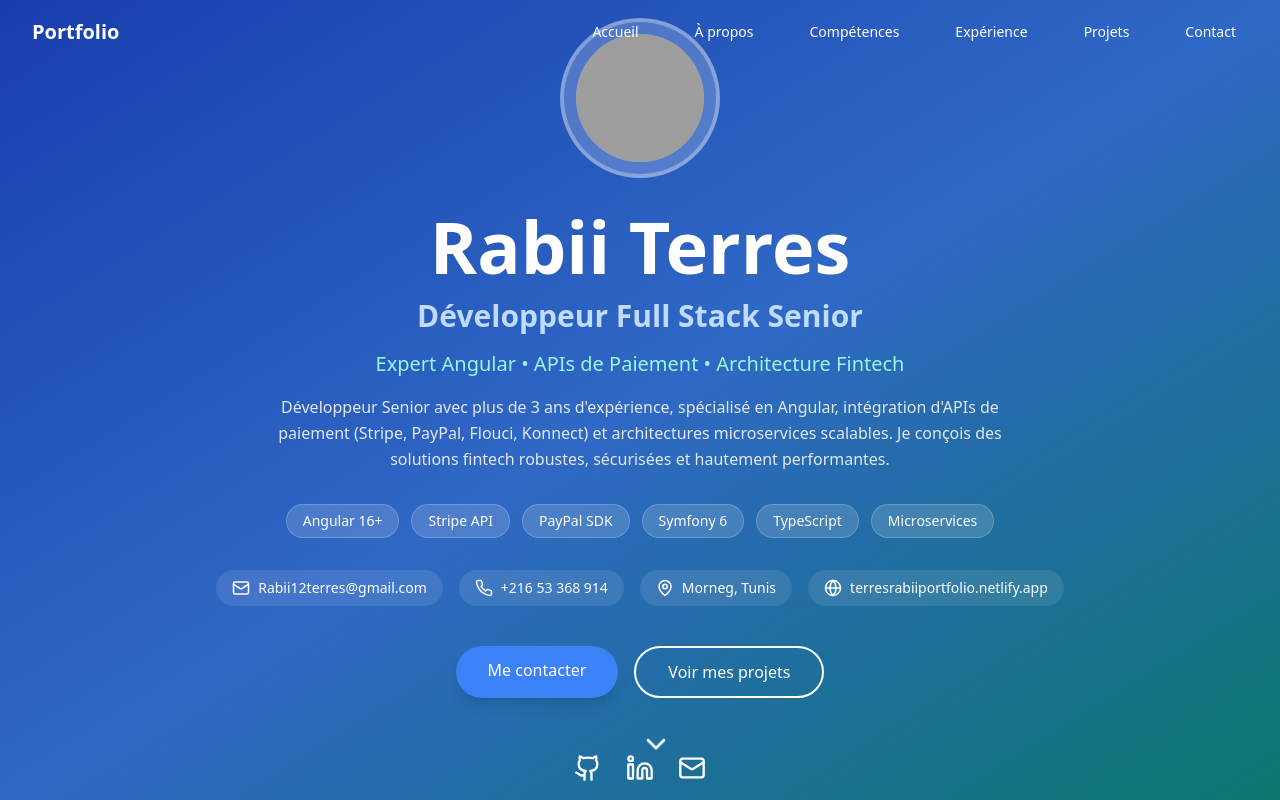
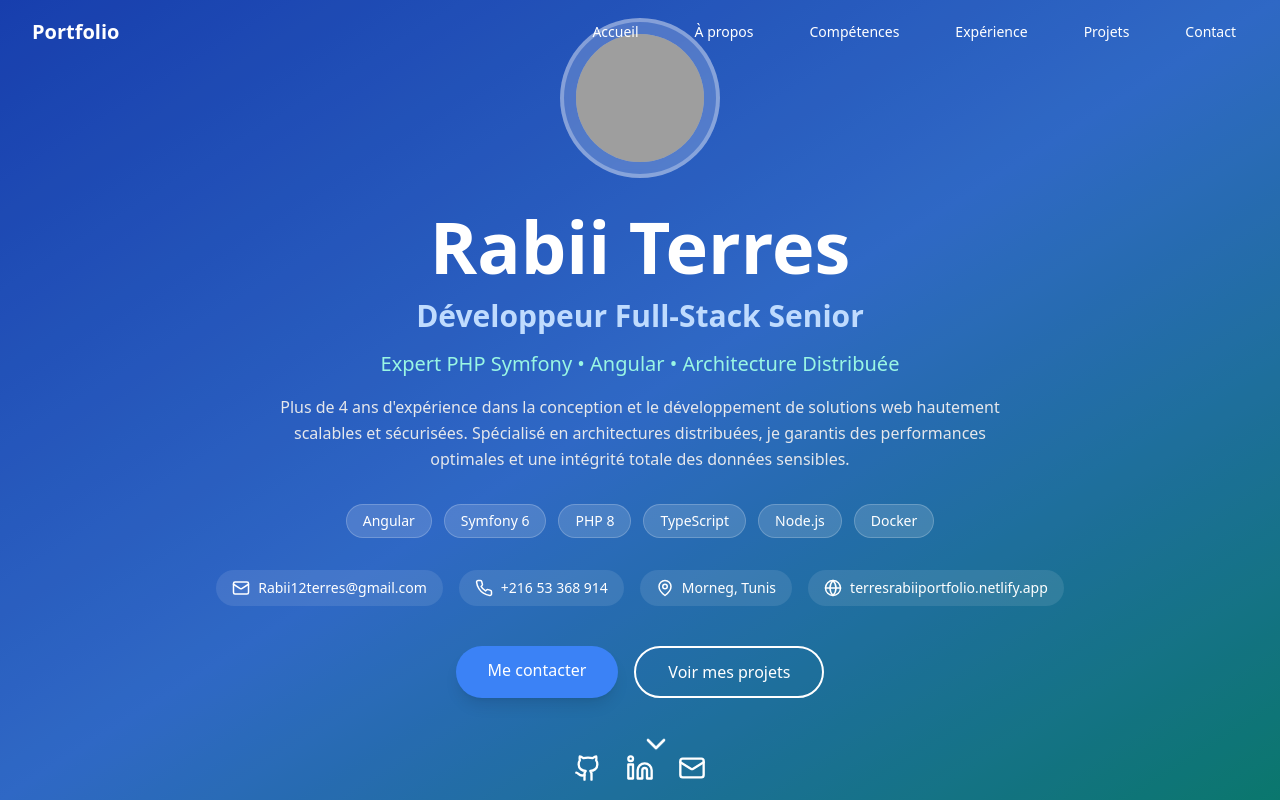
Before and after one commit to Rabii43/Portfolio, a React (Vite) app: page / in a window 1280 px wide. Shown: the top 800 px of the page. Built offline with nearby package versions, Linux system fonts and the light colour scheme; grey boxes are pictures that could not be loaded.

Commit message:
last change inforamation

```diff
--- a/src/components/About.tsx
+++ b/src/components/About.tsx
@@ -18,7 +18,7 @@ const About = () => {
             </h2>
             <div className="w-24 h-1 bg-blue-500 mx-auto mb-8"></div>
             <p className="text-xl text-gray-600 max-w-4xl mx-auto leading-relaxed">
-              Développeur Full Stack Senior avec plus de 3 ans d'expérience dans la conception et le développement
+              Développeur Full Stack Senior avec plus de 4 ans d'expérience dans la conception et le développement
               d'applications web et de solutions fintech. Expert Angular, spécialisé dans l'intégration d'APIs de
               paiement sécurisées (Stripe, PayPal, Flouci, Konnect) et les architectures microservices scalables.
             </p>
--- a/src/components/Hero.tsx
+++ b/src/components/Hero.tsx
@@ -32,26 +32,25 @@ const Hero = () => {
         </h1>
 
         <p className="text-2xl md:text-3xl mb-4 text-blue-200 animate-fade-in-delay font-semibold">
-          Développeur Full Stack Senior
+          Développeur Full-Stack Senior
         </p>
 
         <p className="text-lg md:text-xl mb-4 text-teal-200 animate-fade-in-delay font-medium">
-          Expert Angular &bull; APIs de Paiement &bull; Architecture Fintech
+          Expert PHP Symfony &bull; Angular &bull; Architecture Distribuée
         </p>
 
         <p className="text-base mb-8 text-gray-200 max-w-3xl mx-auto animate-fade-in-delay-2 leading-relaxed">
-          Développeur Senior avec plus de 3 ans d'expérience, spécialisé en Angular, intégration d'APIs de paiement
-          (Stripe, PayPal, Flouci, Konnect) et architectures microservices scalables. Je conçois des solutions
-          fintech robustes, sécurisées et hautement performantes.
+          Plus de 4 ans d'expérience dans la conception et le développement de solutions web hautement scalables et sécurisées.
+          Spécialisé en architectures distribuées, je garantis des performances optimales et une intégrité totale des données sensibles.
         </p>
 
         <div className="flex flex-wrap justify-center gap-3 mb-8 animate-fade-in-delay-2">
-          <span className="bg-white/15 backdrop-blur-sm px-4 py-1.5 rounded-full text-sm font-medium border border-white/20">Angular 16+</span>
-          <span className="bg-white/15 backdrop-blur-sm px-4 py-1.5 rounded-full text-sm font-medium border border-white/20">Stripe API</span>
-          <span className="bg-white/15 backdrop-blur-sm px-4 py-1.5 rounded-full text-sm font-medium border border-white/20">PayPal SDK</span>
+          <span className="bg-white/15 backdrop-blur-sm px-4 py-1.5 rounded-full text-sm font-medium border border-white/20">Angular</span>
           <span className="bg-white/15 backdrop-blur-sm px-4 py-1.5 rounded-full text-sm font-medium border border-white/20">Symfony 6</span>
+          <span className="bg-white/15 backdrop-blur-sm px-4 py-1.5 rounded-full text-sm font-medium border border-white/20">PHP 8</span>
           <span className="bg-white/15 backdrop-blur-sm px-4 py-1.5 rounded-full text-sm font-medium border border-white/20">TypeScript</span>
-          <span className="bg-white/15 backdrop-blur-sm px-4 py-1.5 rounded-full text-sm font-medium border border-white/20">Microservices</span>
+          <span className="bg-white/15 backdrop-blur-sm px-4 py-1.5 rounded-full text-sm font-medium border border-white/20">Node.js</span>
+          <span className="bg-white/15 backdrop-blur-sm px-4 py-1.5 rounded-full text-sm font-medium border border-white/20">Docker</span>
         </div>
 
         <div className="flex flex-wrap justify-center gap-4 mb-10 animate-fade-in-delay-2">
--- a/src/components/Skills.tsx
+++ b/src/components/Skills.tsx
@@ -8,18 +8,18 @@ const Skills = () => {
   });
 
   const skills = [
-    { name: 'Angular', level: 97, color: 'bg-red-500' },
-    { name: 'TypeScript', level: 95, color: 'bg-blue-600' },
-    { name: 'Symfony', level: 93, color: 'bg-gray-800' },
+    { name: 'Angular', level: 70, color: 'bg-red-500' },
+    { name: 'TypeScript', level: 80, color: 'bg-blue-600' },
+    { name: 'Symfony', level: 75, color: 'bg-gray-800' },
     { name: 'PHP', level: 90, color: 'bg-blue-500' },
-    { name: 'Stripe API', level: 92, color: 'bg-teal-500' },
-    { name: 'PayPal SDK', level: 88, color: 'bg-blue-700' },
-    { name: 'Flouci / Konnect', level: 85, color: 'bg-orange-500' },
-    { name: 'Vue.js', level: 88, color: 'bg-green-500' },
+    { name: 'Stripe API', level: 80, color: 'bg-teal-500' },
+    { name: 'PayPal SDK', level: 80, color: 'bg-blue-700' },
+    { name: 'Flouci / Konnect', level: 90, color: 'bg-orange-500' },
+    { name: 'Vue.js', level: 60, color: 'bg-green-500' },
     { name: 'Nuxt.js', level: 85, color: 'bg-green-600' },
-    { name: 'Node.js', level: 88, color: 'bg-green-700' },
+    { name: 'Node.js', level: 70, color: 'bg-green-700' },
     { name: 'HTML/CSS', level: 95, color: 'bg-orange-400' },
-    { name: 'SCSS', level: 88, color: 'bg-pink-500' },
+    { name: 'SCSS', level: 95, color: 'bg-pink-500' },
   ];
 
   const paymentApis = [
```
